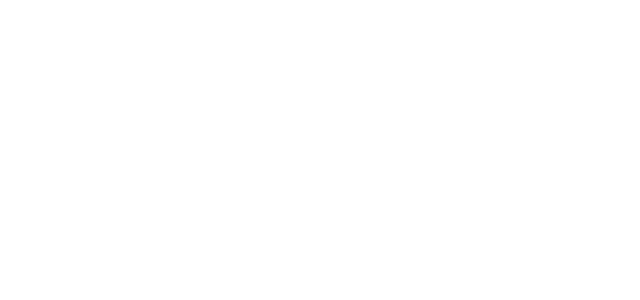
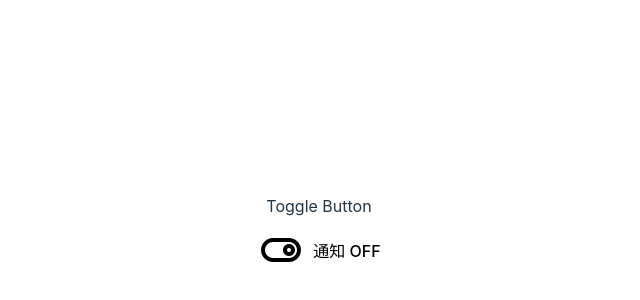
Before and after one commit to lamnv612/vuejs_typescript_basic, a Vue app in the folder my-vue-project/: page /toggle-button-page in a window 1280 px wide. Before the commit this address had no page. Shown: the part 162-462 px from the top of the page, without its empty margins (321-961 px from the left). Built offline with nearby package versions, Linux system fonts and the light colour scheme.

Commit message:
feat: toggle button
Signed-off-by: lamnv <lamyenphong061298@gmail.com>

```diff
--- /dev/null
+++ b/my-vue-project/src/components/ToggleButton.vue
@@ -0,0 +1,66 @@
+<template>
+  <button @click="toggle" class="toggle-button">
+    <img :src="currentImage" alt="Toggle Image" class="toggle-image" />
+    <span>{{ currentLabel }}</span>
+  </button>
+</template>
+
+<script setup lang="ts">
+import { ref, computed } from 'vue';
+
+// 画像ファイルのインポート
+import BtnOn from "@/assets/images/toggle/btn_on.png";
+import BtnOff from "@/assets/images/toggle/btn_off.png";
+
+/**
+ * トグルの状態を保持する ref
+ */
+const toggled = ref(false);
+
+/**
+ * トグルの状態を切り替える関数
+ */
+const toggle = () => {
+  toggled.value = !toggled.value;
+};
+
+/**
+ * ラベルと画像の定義
+ */
+const LABEL = {
+  ON: "通知 ON",  // トグルが ON のときのラベル
+  OFF: "通知 OFF" // トグルが OFF のときのラベル
+}
+
+const IMAGE = {
+  ON: BtnOn,   // トグルが ON のときの画像
+  OFF: BtnOff  // トグルが OFF のときの画像
+}
+
+/**
+ * 現在のテキストを計算するコンピューテッドプロパティ
+ */
+const currentLabel = computed(() => (toggled.value ? LABEL.ON : LABEL.OFF));
+
+/**
+ * 現在の画像のパスを計算するコンピューテッドプロパティ
+ */
+const currentImage = computed(() => (toggled.value ? IMAGE.ON : IMAGE.OFF));
+</script>
+
+<style scoped>
+.toggle-button {
+  display: flex;
+  align-items: center;
+  border: none;
+  background: none;
+  cursor: pointer;
+  padding: 0.5rem;
+}
+
+.toggle-image {
+  width: 3em;
+  height: 3em;
+  margin-right: 0.5rem;
+}
+</style>
--- a/my-vue-project/src/router/index.ts
+++ b/my-vue-project/src/router/index.ts
@@ -19,6 +19,10 @@
       },
     ]
   },
+  {
+    ...VIEW_CONFIG.TOGGLE_BUTTON,
+    component: () => import("@/views/ToggleScreen.vue"),
+  },
 ];
 
 const router = createRouter({
--- /dev/null
+++ b/my-vue-project/src/views/ToggleScreen.vue
@@ -0,0 +1,11 @@
+<script setup lang="ts">
+import ToggleButton from "@/components/ToggleButton.vue";
+</script>
+
+<template>
+  <div>
+    Toggle Button
+  </div>
+
+  <ToggleButton />
+</template>
```
Also changed, not shown: my-vue-project/src/assets/images/toggle/btn_off.png (added), my-vue-project/src/assets/images/toggle/btn_on.png (added).
